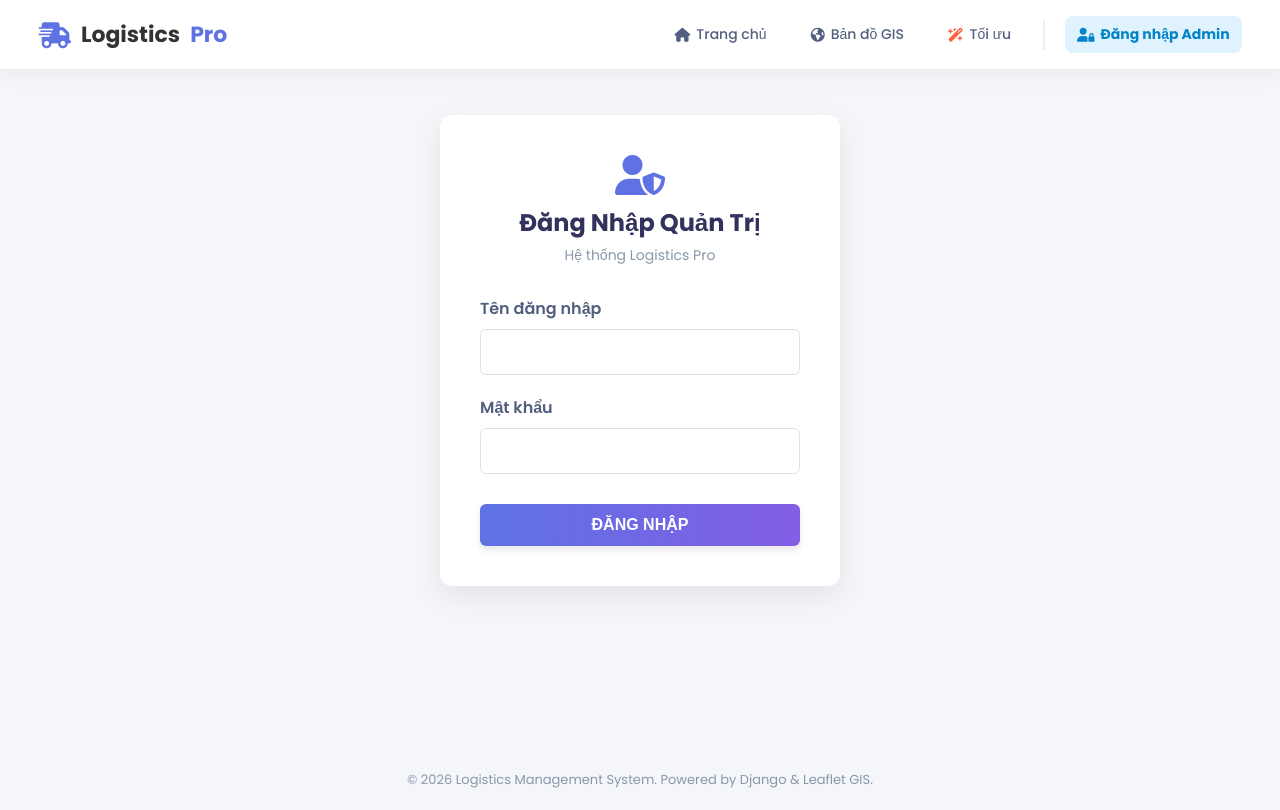
After one commit to duytan4605/Quan-ly-van-tai-va-logitics, a Django app: a page that uses templates/base.html in a window 1280 px wide. The commit adds this page. Run offline with Django 5.2, Linux system fonts and the light colour scheme.

Commit message:
Them chuc nang Dang nhap va Dang xuat cho Admin

```diff
--- a/LogisticsProject/settings.py
+++ b/LogisticsProject/settings.py
@@ -98,3 +98,8 @@ STATICFILES_DIRS = [
 
 # Default primary key field type
 DEFAULT_AUTO_FIELD = 'django.db.models.BigAutoField'
+
+# Cấu hình chuyển hướng Đăng nhập / Đăng xuất
+LOGIN_REDIRECT_URL = '/'      # Đăng nhập xong về Trang chủ
+LOGOUT_REDIRECT_URL = '/'     # Đăng xuất xong về Trang chủ
+LOGIN_URL = 'core:login'      # Nếu chưa đăng nhập mà cố tình vào trang Admin thì đuổi về trang này
--- a/core/urls.py
+++ b/core/urls.py
@@ -1,4 +1,5 @@
 from django.urls import path
+from django.contrib.auth import views as auth_views
 from . import views
 
 # Định danh App là 'core' (Bắt buộc để dùng {% url 'core:...' %})
@@ -18,18 +19,11 @@ urlpatterns = [
     # 4. Trang Tối ưu hóa lộ trình (TSP)
     path('toi-uu-lo-trinh/', views.toi_uu_lo_trinh, name='toi_uu'),
 
-    # 5. Trang Dashboard Quản lý Tài xế (Xem danh sách)
+    # --- QUẢN LÝ TÀI XẾ ---
     path('quan-ly-tai-xe/', views.quan_ly_tai_xe, name='quan_ly_tai_xe'),
-
-    # 6. Trang Thêm Tài xế mới (Create)
     path('them-tai-xe/', views.them_tai_xe, name='them_tai_xe'),
-
-    # 7. Trang Sửa thông tin Tài xế (Update) - Cần ID để biết sửa ai
     path('sua-tai-xe/<int:id>/', views.sua_tai_xe, name='sua_tai_xe'),
-
-    # 8. Chức năng Xóa Tài xế (Delete) - Cần ID để biết xóa ai
     path('xoa-tai-xe/<int:id>/', views.xoa_tai_xe, name='xoa_tai_xe'),
-    # ... (Giữ nguyên các path cũ) ...
 
     # --- QUẢN LÝ KHO ---
     path('quan-ly-kho/', views.quan_ly_kho, name='quan_ly_kho'),
@@ -43,4 +37,9 @@ urlpatterns = [
     path('sua-don-hang/<int:id>/', views.sua_don_hang, name='sua_don_hang'),
     path('xoa-don-hang/<int:id>/', views.xoa_don_hang, name='xoa_don_hang'),
 
+    # --- ĐĂNG NHẬP / ĐĂNG XUẤT ---
+    path('login/', auth_views.LoginView.as_view(template_name='login.html'), name='login'),
+
+    # 👇 Đã sửa dòng này gọi đến hàm dang_xuat để Fix lỗi 405 👇
+    path('logout/', views.dang_xuat, name='logout'),
 ]
--- a/templates/base.html
+++ b/templates/base.html
@@ -27,7 +27,7 @@
             display: flex;
             justify-content: space-between;
             align-items: center;
-            padding: 0 3%; /* Thu nhỏ padding chút để đủ chỗ cho nhiều nút */
+            padding: 0 3%;
             position: sticky;
             top: 0;
             z-index: 1000;
@@ -97,6 +97,7 @@
 
             <li style="border-left: 2px solid #eee; height: 30px;"></li>
 
+            {% if user.is_authenticated %}
                 <li class="nav-item">
                     <a href="{% url 'core:quan_ly_kho' %}">
                         <i class="fa-solid fa-warehouse" style="color: #8965e0;"></i> Quản Lý Kho
@@ -114,6 +115,20 @@
                         <i class="fa-solid fa-users-gear" style="color: #11cdef;"></i> Quản Lý Tài Xế
                     </a>
                 </li>
+
+                <li class="nav-item" style="margin-left: 10px;">
+                    <a href="{% url 'core:logout' %}" style="background: #fee2e2; color: #dc2626; font-weight: bold;">
+                        <i class="fa-solid fa-right-from-bracket"></i> Đăng xuất ({{ user.username }})
+                    </a>
+                </li>
+
+            {% else %}
+                <li class="nav-item">
+                    <a href="{% url 'core:login' %}" style="background: #e0f2fe; color: #0284c7; font-weight: bold;">
+                        <i class="fa-solid fa-user-lock"></i> Đăng nhập Admin
+                    </a>
+                </li>
+            {% endif %}
         </ul>
     </nav>
 
--- /dev/null
+++ b/templates/login.html
@@ -0,0 +1,37 @@
+{% extends "base.html" %}
+{% block content %}
+<div style="display: flex; justify-content: center; align-items: center; min-height: 70vh;">
+    <div style="width: 100%; max-width: 400px; background: white; padding: 40px; border-radius: 12px; box-shadow: 0 10px 30px rgba(0,0,0,0.08);">
+
+        <div style="text-align: center; margin-bottom: 30px;">
+            <i class="fa-solid fa-user-shield" style="font-size: 40px; color: #5e72e4; margin-bottom: 10px;"></i>
+            <h2 style="color: #32325d; margin: 0;">Đăng Nhập Quản Trị</h2>
+            <p style="color: #8898aa; font-size: 14px; margin-top: 5px;">Hệ thống Logistics Pro</p>
+        </div>
+
+        <form method="post">
+            {% csrf_token %}
+
+            {% if form.errors %}
+                <div style="background: #fee2e2; color: #dc2626; padding: 10px; border-radius: 5px; margin-bottom: 20px; font-size: 13px; text-align: center;">
+                    Tài khoản hoặc mật khẩu không chính xác!
+                </div>
+            {% endif %}
+
+            <div style="margin-bottom: 20px;">
+                <label style="display: block; font-weight: 600; color: #525f7f; margin-bottom: 8px;">Tên đăng nhập</label>
+                <input type="text" name="username" required style="width: 100%; padding: 12px; border: 1px solid #dee2e6; border-radius: 6px; outline: none; font-family: inherit;">
+            </div>
+
+            <div style="margin-bottom: 30px;">
+                <label style="display: block; font-weight: 600; color: #525f7f; margin-bottom: 8px;">Mật khẩu</label>
+                <input type="password" name="password" required style="width: 100%; padding: 12px; border: 1px solid #dee2e6; border-radius: 6px; outline: none; font-family: inherit;">
+            </div>
+
+            <button type="submit" style="width: 100%; background: linear-gradient(87deg, #5e72e4 0, #825ee4 100%); color: white; border: none; padding: 12px; border-radius: 6px; font-weight: bold; font-size: 16px; cursor: pointer; transition: transform 0.2s; box-shadow: 0 4px 6px rgba(50,50,93,.11);">
+                ĐĂNG NHẬP
+            </button>
+        </form>
+    </div>
+</div>
+{% endblock %}
```
Also changed, not shown: core/views.py (+24 -13 lines), db.sqlite3. Lines whose indentation alone changed are shown as unchanged.
